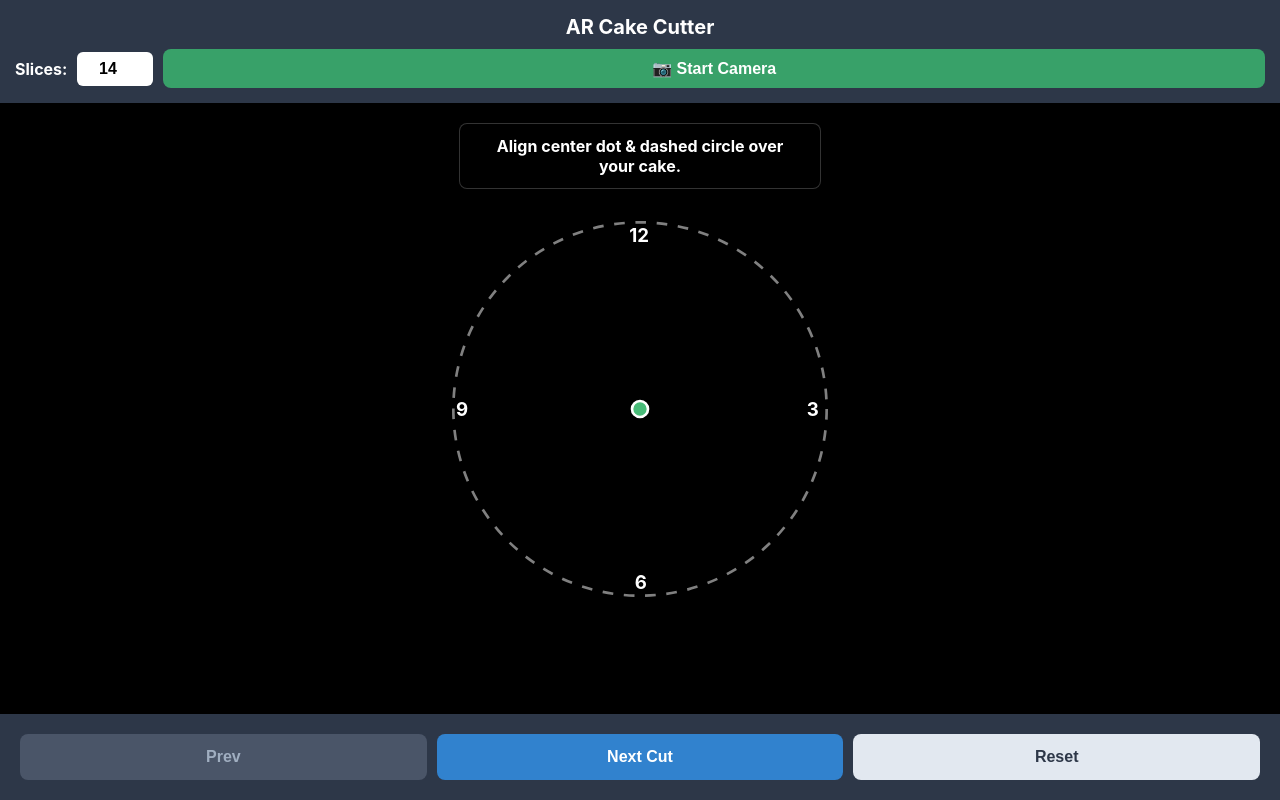
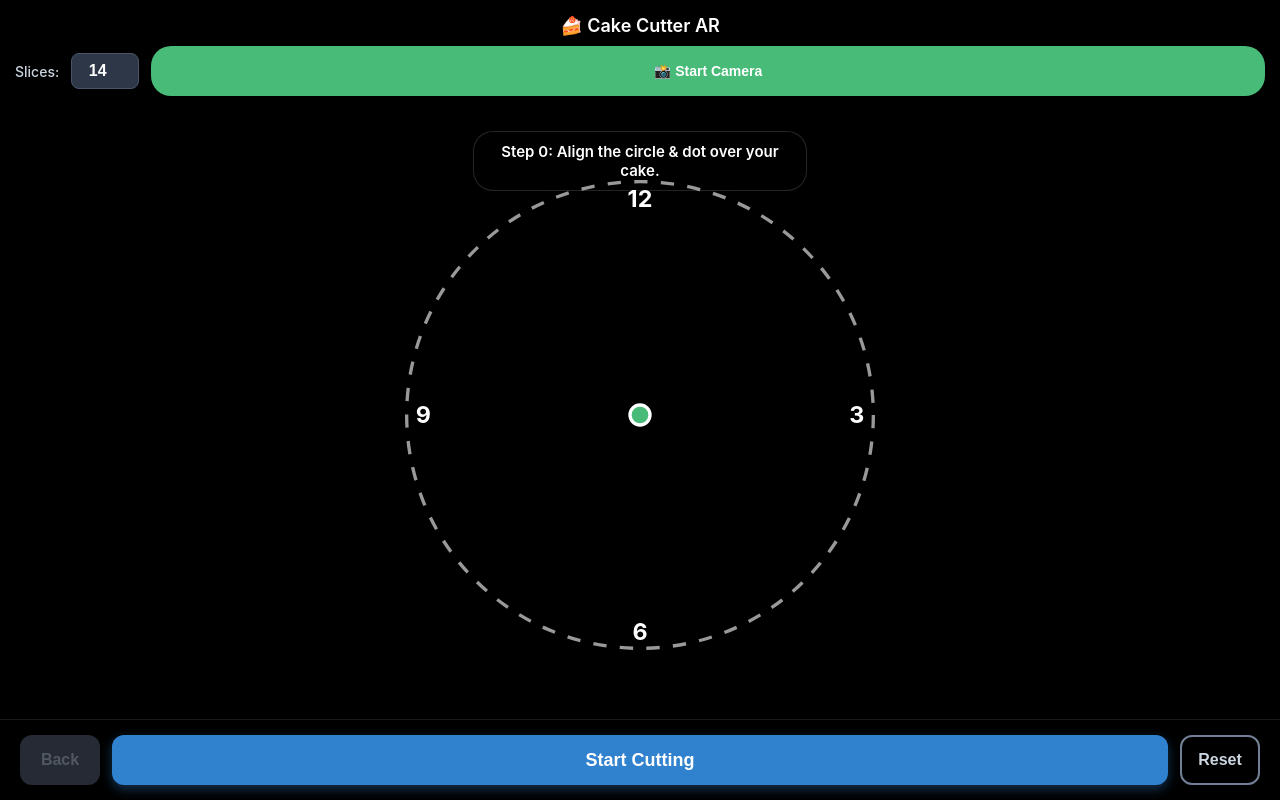
Before and after one commit to antidennisc-ai/ARCakeCutter, a plain HTML site: page index.html in a window 1280 px wide. Drawn offline with Linux system fonts and the light colour scheme.

Commit message:
Update index.html
Add credit and change interface

```diff
--- a/index.html
+++ b/index.html
@@ -2,107 +2,273 @@
 <html lang="en">
 <head>
     <meta charset="UTF-8">
-    <meta name="viewport" content="width=device-width, initial-scale=1.0, maximum-scale=1.0, user-scalable=no">
-    <title>AR Customizable Cake Cutter</title>
+    <meta name="viewport" content="width=device-width, initial-scale=1.0, maximum-scale=1.0, user-scalable=no, viewport-fit=cover">
+    <title>AR Cake Cutter</title>
     <style>
+        :root {
+            --safe-bottom: env(safe-area-inset-bottom, 20px);
+            --safe-top: env(safe-area-inset-top, 20px);
+        }
+
         body {
-            margin: 0; padding: 0; font-family: -apple-system, BlinkMacSystemFont, 'Segoe UI', Roboto, sans-serif;
-            background: #1a202c; color: white; display: flex; flex-direction: column; height: 100vh; overflow: hidden;
+            margin: 0;
+            padding: 0;
+            font-family: -apple-system, BlinkMacSystemFont, 'Segoe UI', Roboto, sans-serif;
+            background: #000;
+            color: white;
+            height: 100dvh; /* Dynamic viewport height for mobile browsers */
+            width: 100vw;
+            overflow: hidden;
+            position: relative;
         }
+
+        /* Video Background Layer */
+        #video-bg {
+            position: absolute;
+            top: 0;
+            left: 0;
+            width: 100%;
+            height: 100%;
+            object-fit: cover;
+            z-index: 1;
+        }
+
+        /* UI Layer Container - Sits above video */
+        #ui-layer {
+            position: absolute;
+            top: 0;
+            left: 0;
+            width: 100%;
+            height: 100%;
+            z-index: 2;
+            display: flex;
+            flex-direction: column;
+            pointer-events: none; /* Let touches pass through to video if needed, re-enable on buttons */
+        }
+
+        /* Header Area */
         #header {
-            padding: 15px; text-align: center; background: #2d3748; z-index: 10; display: flex; flex-direction: column; align-items: center; gap: 10px; box-shadow: 0 4px 6px rgba(0,0,0,0.3);
+            background: rgba(0, 0, 0, 0.6);
+            backdrop-filter: blur(8px);
+            padding: 15px;
+            padding-top: max(15px, var(--safe-top));
+            text-align: center;
+            pointer-events: auto;
+            display: flex;
+            flex-direction: column;
+            align-items: center;
+            gap: 10px;
         }
-        h2 { margin: 0; font-size: 20px; }
+
+        h2 {
+            margin: 0;
+            font-size: 18px;
+            font-weight: 600;
+            color: #fff;
+        }
+
         .settings-row {
-            display: flex; gap: 10px; align-items: center; justify-content: center; width: 100%;
+            display: flex;
+            gap: 12px;
+            align-items: center;
+            justify-content: center;
+            width: 100%;
         }
+
+        label { font-size: 14px; font-weight: 500; color: #cbd5e0; }
+
         input[type="number"] {
-            width: 60px; padding: 8px; font-size: 16px; border-radius: 6px; border: none; text-align: center; font-weight: bold;
+            width: 50px;
+            padding: 8px;
+            font-size: 16px;
+            border-radius: 8px;
+            border: 1px solid #4a5568;
+            background: #2d3748;
+            color: white;
+            text-align: center;
+            font-weight: bold;
         }
-        #ar-container {
-            position: relative; flex: 1; display: flex; justify-content: center; align-items: center; overflow: hidden; background: #000;
+
+        #btn-start-camera {
+            background: #48bb78;
+            color: white;
+            border: none;
+            padding: 8px 16px;
+            border-radius: 20px;
+            font-size: 14px;
+            font-weight: 600;
+            cursor: pointer;
+            box-shadow: 0 2px 4px rgba(0,0,0,0.2);
         }
-        video { width: 100%; height: 100%; object-fit: cover; }
+
+        /* Center Guide Area */
+        #guide-container {
+            flex: 1;
+            position: relative;
+            display: flex;
+            justify-content: center;
+            align-items: center;
+            width: 100%;
+        }
+
+        /* The SVG Overlay */
         svg {
-            position: absolute; top: 50%; left: 50%; transform: translate(-50%, -50%);
-            width: 90%; max-width: 400px; height: auto; pointer-events: none;
+            width: 85vmin; /* Responsive to viewport min dimension */
+            height: 85vmin;
+            max-width: 500px;
+            max-height: 500px;
+            pointer-events: none;
+            filter: drop-shadow(0 2px 4px rgba(0,0,0,0.5));
         }
-        #instructions {
-            position: absolute; top: 20px; left: 50%; transform: translateX(-50%);
-            background: rgba(0, 0, 0, 0.75); padding: 12px 20px; border-radius: 8px;
-            font-weight: bold; text-align: center; width: 85%; max-width: 320px;
-            border: 1px solid rgba(255,255,255,0.2); backdrop-filter: blur(4px);
+
+        /* Instructions Bubble */
+        #instructions-bubble {
+            position: absolute;
+            top: 20px;
+            left: 50%;
+            transform: translateX(-50%);
+            background: rgba(0, 0, 0, 0.75);
+            padding: 10px 16px;
+            border-radius: 20px;
+            font-size: 15px;
+            font-weight: 600;
+            text-align: center;
+            width: 80%;
+            max-width: 300px;
+            border: 1px solid rgba(255,255,255,0.15);
+            backdrop-filter: blur(4px);
+            pointer-events: auto;
         }
+
+        /* Footer Controls */
         #controls {
-            display: flex; gap: 10px; padding: 20px; background: #2d3748; z-index: 10; justify-content: space-around; padding-bottom: max(20px, env(safe-area-inset-bottom));
+            background: rgba(0, 0, 0, 0.8);
+            backdrop-filter: blur(10px);
+            padding: 15px 20px;
+            padding-bottom: max(15px, var(--safe-bottom));
+            display: flex;
+            gap: 12px;
+            justify-content: space-between;
+            align-items: center;
+            pointer-events: auto;
+            border-top: 1px solid rgba(255,255,255,0.1);
         }
+
         button {
-            flex: 1; padding: 14px; font-size: 16px; border-radius: 8px; border: none; cursor: pointer;
-            background: #3182ce; color: white; font-weight: bold; transition: background 0.2s;
+            flex: 1;
+            height: 50px; /* Large touch target */
+            font-size: 16px;
+            border-radius: 12px;
+            border: none;
+            cursor: pointer;
+            font-weight: 700;
+            transition: transform 0.1s, opacity 0.2s;
+            display: flex;
+            align-items: center;
+            justify-content: center;
         }
-        button:active { transform: scale(0.98); }
-        button:disabled { background: #4a5568; color: #a0aec0; cursor: not-allowed; }
-        #btn-start-camera { background: #38a169; width: auto; padding: 10px 15px; }
-        #btn-reset { background: #e2e8f0; color: #2d3748; }
-        .text-shadow { text-shadow: 2px 2px 4px rgba(0,0,0,0.8); }
+
+        button:active { transform: scale(0.96); }
+        button:disabled { opacity: 0.5; cursor: not-allowed; background: #4a5568 !important; color: #a0aec0 !important; }
+
+        #btn-prev {
+            background: #4a5568;
+            color: white;
+            max-width: 80px;
+        }
+
+        #btn-next {
+            background: #3182ce;
+            color: white;
+            flex: 2; /* Make this button bigger */
+            font-size: 18px;
+            box-shadow: 0 4px 12px rgba(49, 130, 206, 0.4);
+        }
+
+        #btn-reset {
+            background: transparent;
+            border: 2px solid #718096;
+            color: #cbd5e0;
+            max-width: 80px;
+        }
+
+        /* High contrast text shadow for overlay elements */
+        .text-shadow { text-shadow: 0 2px 4px rgba(0,0,0,0.9); }
     </style>
 </head>
 <body>
+    <!-- Background Video Feed -->
+    <video id="video-bg" autoplay playsinline muted></video>
+
+    <!-- UI Layer -->
+    <div id="ui-layer">
+
+        <!-- Header -->
         <div id="header">
-        <h2>AR Cake Cutter</h2>
+            <h2>🍰 Cake Cutter AR</h2>
             <div class="settings-row">
-            <label for="slice-input" style="font-weight: bold;">Slices:</label>
-            <input type="number" id="slice-input" value="14" min="2" max="50">
-            <button id="btn-start-camera">📷 Start Camera</button>
+                <label for="slice-input">Slices:</label>
+                <input type="number" id="slice-input" value="14" min="2" max="50" inputmode="numeric">
+                <button id="btn-start-camera">📸 Start Camera</button>
             </div>
         </div>
 
-    <div id="ar-container">
-        <video id="video-bg" autoplay playsinline></video>
-
-        <div id="instructions">Align center dot & dashed circle over your cake.</div>
+        <!-- Center Visuals -->
+        <div id="guide-container">
+            <div id="instructions-bubble">Align circle & dot with cake</div>
 
             <svg id="cake-overlay" viewBox="0 0 300 300">
                 <!-- Outer guide circle -->
-            <circle cx="150" cy="150" r="140" fill="none" stroke="rgba(255, 255, 255, 0.5)" stroke-width="2" stroke-dasharray="8 8"></circle>
+                <circle cx="150" cy="150" r="140" fill="none" stroke="rgba(255, 255, 255, 0.6)" stroke-width="2" stroke-dasharray="8 8"></circle>
                 <!-- Center Dot -->
                 <circle cx="150" cy="150" r="6" fill="#48bb78" stroke="#fff" stroke-width="2"></circle>
 
-            <!-- Clock -->
-            <text x="142" y="25" fill="#fff" font-size="14" font-weight="bold" class="text-shadow">12</text>
-            <text x="275" y="155" fill="#fff" font-size="14" font-weight="bold" class="text-shadow">3</text>
-            <text x="146" y="285" fill="#fff" font-size="14" font-weight="bold" class="text-shadow">6</text>
-            <text x="12" y="155" fill="#fff" font-size="14" font-weight="bold" class="text-shadow">9</text>
+                <!-- Clock Markers -->
+                <text x="150" y="25" text-anchor="middle" fill="#fff" font-size="14" font-weight="bold" class="text-shadow">12</text>
+                <text x="280" y="155" text-anchor="middle" fill="#fff" font-size="14" font-weight="bold" class="text-shadow">3</text>
+                <text x="150" y="285" text-anchor="middle" fill="#fff" font-size="14" font-weight="bold" class="text-shadow">6</text>
+                <text x="20" y="155" text-anchor="middle" fill="#fff" font-size="14" font-weight="bold" class="text-shadow">9</text>
 
-            <!-- Dynamic lines will go here -->
+                <!-- Dynamic lines group -->
                 <g id="lines-group"></g>
             </svg>
         </div>
 
+        <!-- Bottom Controls -->
         <div id="controls">
-        <button id="btn-prev" disabled>Prev</button>
+            <button id="btn-prev" disabled>Back</button>
             <button id="btn-next">Next Cut</button>
             <button id="btn-reset">Reset</button>
         </div>
+    </div>
 
     <script>
+        // --- Camera Logic ---
         const video = document.getElementById('video-bg');
         const btnStartCamera = document.getElementById('btn-start-camera');
 
         btnStartCamera.addEventListener('click', async () => {
             try {
-                const stream = await navigator.mediaDevices.getUserMedia({
-                    video: { facingMode: 'environment' }
-                });
+                // Request rear camera explicitly
+                const constraints = {
+                    video: {
+                        facingMode: { ideal: "environment" },
+                        width: { ideal: 1280 },
+                        height: { ideal: 720 }
+                    }
+                };
+
+                const stream = await navigator.mediaDevices.getUserMedia(constraints);
                 video.srcObject = stream;
-                btnStartCamera.style.display = 'none'; // Hide button once connected
+                btnStartCamera.style.display = 'none'; // Hide button on success
             } catch (err) {
-                alert("Camera access is required. Please ensure permissions are granted. Error: " + err.message);
+                alert("Could not access camera. Please make sure you are on HTTPS and have granted permission. Error: " + err.message);
             }
         });
 
+        // --- App Logic ---
         const linesGroup = document.getElementById('lines-group');
-        const instructions = document.getElementById('instructions');
+        const instructions = document.getElementById('instructions-bubble');
         const btnNext = document.getElementById('btn-next');
         const btnPrev = document.getElementById('btn-prev');
         const btnReset = document.getElementById('btn-reset');
@@ -114,18 +280,15 @@
         let isEven = true;
 
         function generateLines() {
-            // Clear existing lines
             linesGroup.innerHTML = '';
             cuts = [];
             currentCut = 0;
 
             let slices = parseInt(sliceInput.value);
             if (isNaN(slices) || slices < 2) {
-                slices = 2;
-                sliceInput.value = 2;
+                slices = 14; // default reset
             }
 
-            // If even, cut straight across (slices / 2 cuts). If odd, cut from center to edge (slices cuts).
             isEven = (slices % 2 === 0);
             totalSteps = isEven ? (slices / 2) : slices;
 
@@ -133,12 +296,14 @@
                 const line = document.createElementNS('http://www.w3.org/2000/svg', 'line');
 
                 if (isEven) {
+                    // Cuts straight across (Diameter)
                     const angle = (i * Math.PI) / totalSteps - Math.PI / 2;
                     line.setAttribute('x1', 150 + 140 * Math.cos(angle));
                     line.setAttribute('y1', 150 + 140 * Math.sin(angle));
                     line.setAttribute('x2', 150 - 140 * Math.cos(angle));
                     line.setAttribute('y2', 150 - 140 * Math.sin(angle));
                 } else {
+                    // Cuts center to edge (Radius)
                     const angle = (i * 2 * Math.PI) / totalSteps - Math.PI / 2;
                     line.setAttribute('x1', 150);
                     line.setAttribute('y1', 150);
@@ -146,9 +311,10 @@
                     line.setAttribute('y2', 150 + 140 * Math.sin(angle));
                 }
 
-                line.setAttribute('stroke', 'rgba(255,255,255,0.4)');
+                // Default style: Hidden or Faint
+                line.setAttribute('stroke', 'rgba(255,255,255,0.3)');
                 line.setAttribute('stroke-width', '2');
-                line.setAttribute('stroke-dasharray', '5,5');
+                line.setAttribute('stroke-dasharray', '6,6');
                 line.style.display = 'none';
 
                 linesGroup.appendChild(line);
@@ -162,40 +328,58 @@
                 line.style.display = index < currentCut ? 'block' : 'none';
 
                 if (index === currentCut - 1) {
+                    // Active Cut: Bright Green, Thick, Solid
                     line.setAttribute('stroke', '#48bb78');
-                    line.setAttribute('stroke-width', '4');
+                    line.setAttribute('stroke-width', '5');
                     line.setAttribute('stroke-dasharray', '');
+                    line.setAttribute('stroke-linecap', 'round');
                 } else {
-                    line.setAttribute('stroke', 'rgba(255,255,255,0.7)');
+                    // Previous Cuts: Faded White, Dashed
+                    line.setAttribute('stroke', 'rgba(255,255,255,0.6)');
                     line.setAttribute('stroke-width', '2');
                     line.setAttribute('stroke-dasharray', '5,5');
                 }
             });
 
+            // Update Text
             if (currentCut === 0) {
-                instructions.innerText = "Align center dot & dashed circle over your cake.";
+                instructions.innerText = "Step 0: Align the circle & dot over your cake.";
+                btnPrev.disabled = true;
+                btnNext.disabled = false;
+                btnNext.innerText = "Start Cutting";
             } else if (currentCut > 0 && currentCut <= totalSteps) {
-                const cutType = isEven ? "across the whole cake" : "from the center to the edge";
-                instructions.innerText = `Cut ${currentCut} of ${totalSteps} (${cutType}).`;
+                const cutType = isEven ? "across" : "to center";
+                instructions.innerText = `Cut ${currentCut}/${totalSteps} (${cutType})`;
+                btnPrev.disabled = false;
+                btnNext.disabled = false;
+                btnNext.innerText = "Next Cut";
             } else {
-                instructions.innerText = `Done! You have ${sliceInput.value} perfectly equal slices.`;
+                instructions.innerText = `🎉 Done! ${sliceInput.value} equal slices.`;
+                btnPrev.disabled = false;
+                btnNext.disabled = true;
+                btnNext.innerText = "Finished";
+            }
         }
 
-            btnPrev.disabled = currentCut === 0;
-            btnNext.disabled = currentCut > totalSteps;
-        }
+        // Listeners
+        sliceInput.addEventListener('change', generateLines);
 
-        // Listen for user changes
-        sliceInput.addEventListener('change', generateLines);
-        sliceInput.addEventListener('keyup', (e) => {
-            if (e.key === 'Enter') generateLines();
+        btnNext.addEventListener('click', (e) => {
+            e.stopPropagation(); // Prevent clicks falling through
+            if (currentCut <= totalSteps) { currentCut++; updateUI(); }
         });
 
-        btnNext.addEventListener('click', () => { if (currentCut <= totalSteps) { currentCut++; updateUI(); } });
-        btnPrev.addEventListener('click', () => { if (currentCut > 0) { currentCut--; updateUI(); } });
-        btnReset.addEventListener('click', () => { currentCut = 0; updateUI(); });
+        btnPrev.addEventListener('click', (e) => {
+            e.stopPropagation();
+            if (currentCut > 0) { currentCut--; updateUI(); }
+        });
 
-        // Initialize with default
+        btnReset.addEventListener('click', (e) => {
+            e.stopPropagation();
+            currentCut = 0; updateUI();
+        });
+
+        // Init
         generateLines();
     </script>
 </body>
```
Lines whose indentation alone changed are shown as unchanged.
